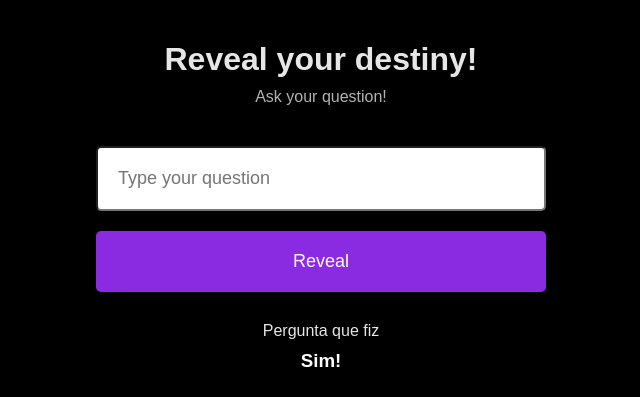
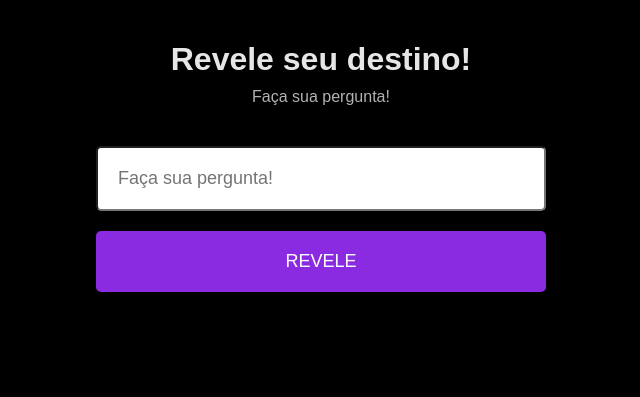
Before and after one commit to claudiopjfilho/Revele-seu-destino, a plain HTML site: page index.html in a window 1280 px wide. Shown: the part 403-800 px from the top of the page, without its empty margins (319-959 px from the left). Drawn offline with Linux system fonts and the light colour scheme.

Commit message:
Update index.html

```diff
--- a/index.html
+++ b/index.html
@@ -5,10 +5,9 @@
     <meta http-equiv="X-UA-Compatible" content="IE=edge" />
     <meta name="viewport" content="width=device-width, initial-scale=1.0" />
     <title>Maratona Explorer</title>
+    <link rel="stylesheet" type="text/css" href="index.css" />
 
     <script type="text/javascript" src="./index.js" defer></script>
-    <link rel="stylesheet" type="text/css" href="index.css" />
-
   </head>
   <body>
     <div id="box">
@@ -16,15 +15,14 @@
         src="https://gist.githubusercontent.com/maykbrito/0acdf4ce919838ffed50915a31fc5b23/raw/6f4dd01ec3116428ec4c99255944cb9ac7927590/cristal-ball.svg"
         alt="Imagem bola de cristal"
       />
-      <h1>Reveal your destiny!</h1>
-      <p>Ask your question!</p>
-      <input id="question" type="text" placeholder="Type your question" />
-      <button id="idbutton" onclick="makeQuest()">Reveal</button>
+      <h1>Revele seu destino!</h1>
+      <p>Faça sua pergunta!</p>
+      <input id="question" type="text" placeholder="Faça sua pergunta!" />
+      <button id="idbutton" onclick="makeQuest()">REVELE</button>
     </div>
 
     <h3 id="answer">
-      <div>Pergunta que fiz</div>
-      Sim!
+      <div></div>
     </h3>
   </body>
 </html>
```
